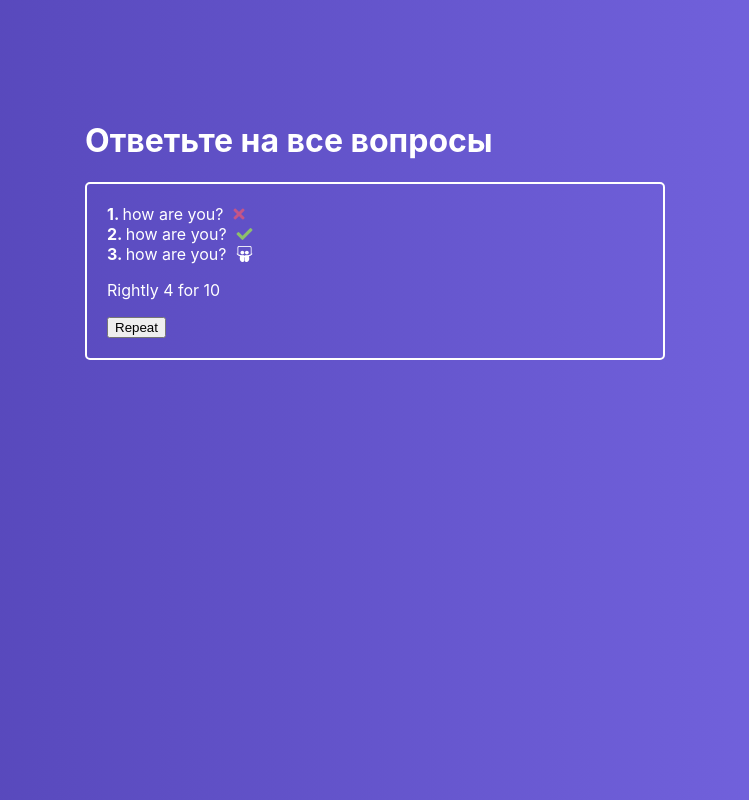
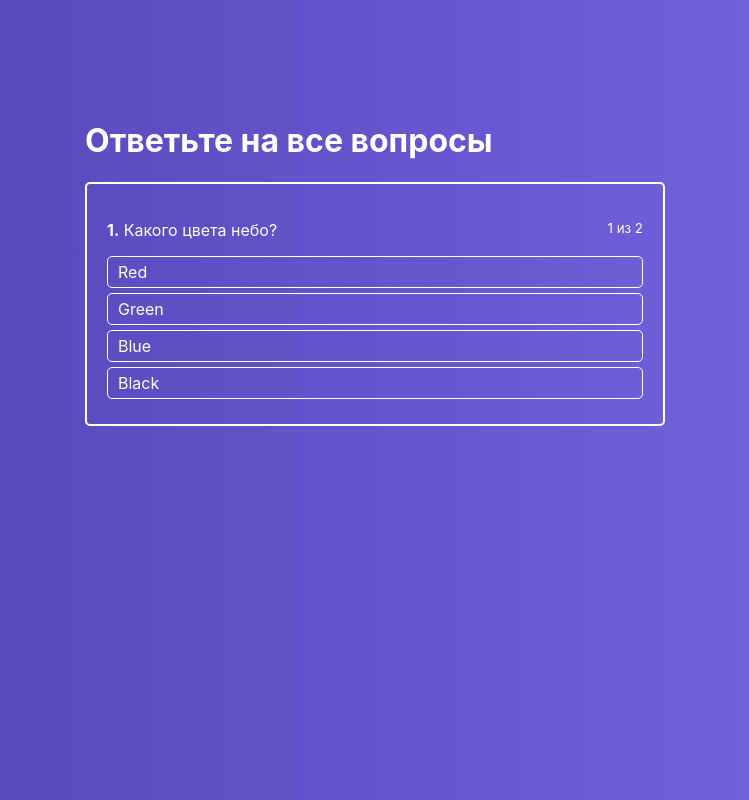
Before and after one commit to GreyTob/React-component-practice, a React (Create React App) app: page / in a window 1280 px wide. Shown: the whole page, without its empty margins (265-1014 px from the left). Built offline with nearby package versions, Linux system fonts and the light colour scheme.

Commit message:
computation results

```diff
--- a/src/components/ActiveQuiz/ActiveQuiz.js
+++ b/src/components/ActiveQuiz/ActiveQuiz.js
@@ -3,28 +3,25 @@
 import AnswerList from "./AnswersList/AnswersList"
 
 const ActiveQuiz = props => {
-  //console.log('ActivQuiz', props)
-  return(
+
+  return (
     <div className={classes.ActiveQuiz}>
-      <p className={classes.Questions}>
+      <p className={classes.Question}>
       <span>
-        <strong>{props.answerNumber}</strong>&nbsp;
+        <strong>{props.answerNumber}.</strong>&nbsp;
         {props.question}
       </span>
+
         <small>{props.answerNumber} из { props.quizLenght }</small>
       </p>
 
-      <ul>
-        <AnswerList
-          state={props.state}
-          answers={props.answers}
-          onAnswerClick={props.onAnswerClick}
-        />
-      </ul>
-
+      <AnswerList
+        state={props.state}
+        answers={props.answers}
+        onAnswerClick={props.onAnswerClick}
+      />
     </div>
   )
 }
 
-
 export default ActiveQuiz
--- a/src/components/ActiveQuiz/ActiveQuiz.module.css
+++ b/src/components/ActiveQuiz/ActiveQuiz.module.css
@@ -7,7 +7,7 @@
     box-sizing: border-box;
 }
 
-.Questions {
+.Question {
     display: flex;
     justify-content: space-between;
 }
--- a/src/components/ActiveQuiz/AnswersList/AnswerItem/AnswerItem.js
+++ b/src/components/ActiveQuiz/AnswersList/AnswerItem/AnswerItem.js
@@ -2,8 +2,6 @@
 import classes from "./AnswerItem.module.css"
 
 const AnswerItem = props => {
-  //console.log(props)
-
   const cls = [classes.AnswerItem]
 
   if (props.state) {
@@ -15,7 +13,7 @@
       className={cls.join(' ')}
       onClick={() => props.onAnswerClick(props.answer.id)}
     >
-      {props.answer.text}
+      { props.answer.text }
     </li>
   )
 }
--- a/src/components/ActiveQuiz/AnswersList/AnswersList.js
+++ b/src/components/ActiveQuiz/AnswersList/AnswersList.js
@@ -3,8 +3,7 @@
 import AnswerItem from "./AnswerItem/AnswerItem"
 
 const AnswersList = props => {
-  //console.log('list', props);
-  return(
+  return (
     <ul className={classes.AnswersList}>
       { props.answers.map((answer, index) => {
         return (
@@ -12,7 +11,7 @@
             key={index}
             answer={answer}
             onAnswerClick={props.onAnswerClick}
-            state={ props.state ? props.state[answer.id] : null}
+            state={props.state ? props.state[answer.id] : null}
           />
         )
       }) }
@@ -20,5 +19,4 @@
   )
 }
 
-
 export default AnswersList
--- a/src/components/FinishedQuiz/FinishedQuiz.js
+++ b/src/components/FinishedQuiz/FinishedQuiz.js
@@ -2,32 +2,59 @@
 import classes from "./FinishedQuiz.module.css"
 
 const FinishedQuiz = props => {
+
+  const successCounter = Object.keys(props.results).reduce((total, key) => {
+    if(props.results[key] === 'success') {
+      total++
+    }
+    return total
+  }, 0)
+
   return (
     <div className={classes.FinishedQuiz}>
       <ul>
-        <li>
-          <strong>1. </strong>
-          how are you?
-          <i className={'fa fa-times '  + classes.error}/>
-        </li>
-        <li>
-          <strong>2. </strong>
-          how are you?
-          <i className={'fa fa-check ' + classes.success}/>
-        </li>
-        <li>
-          <strong>3. </strong>
-          how are you?
-          <i className="fab fa-slideshare"></i>
-        </li>
+
+        { props.quiz.map((quizItem, index)=> {
+          const cls = [
+            'fa',
+            props.results[quizItem.id] === 'error' ? 'fa-times' : 'fa-check',
+            classes[props.results[quizItem.id]]//classes.success or classes.error
+          ]
+
+          // debugger
+
+          return (
+            <li
+              key={index}
+            >
+              <strong>{index + 1}</strong>.&nbsp;
+              {quizItem.question}
+              <i className={ cls.join(' ') }/>
+
+            </li>
+          )
+
+        }) }
+
+
+        {/*<li>*/}
+        {/*  <strong>1. </strong>*/}
+        {/*  {quiz[]}*/}
+        {/*  <i className={'fa fa-times '  + classes.error}/>*/}
+        {/*</li>*/}
+        {/*<li>*/}
+        {/*  <strong>2. </strong>*/}
+        {/*  how are you?*/}
+        {/*  <i className={'fa fa-check ' + classes.success}/>*/}
+        {/*</li>*/}
       </ul>
 
 
 
-      <p>Rightly 4 for 10</p>
+      <p>Rightly { successCounter } for { props.quiz.length }</p>
 
       <div>
-        <button>Repeat</button>
+        <button onClick={props.onRetry}>Repeat</button>
       </div>
     </div>
   )
--- a/src/containers/Quiz/Quiz.js
+++ b/src/containers/Quiz/Quiz.js
@@ -5,12 +5,13 @@
 
 class Quiz extends Component {
   state = {
-    isFinished: true,
+    results: {},// {[id]: success error}
+    isFinished: false,
     activeQuestions: 0,
-    answerState: null,
+    answerState: null,// {[id]: 'success' 'error'}
     quiz: [
       {
-        questions: 'Какого цвета небо?',
+        question: 'Какого цвета небо?',
         rightAnswerId: 3,
         id: 1,
         answers: [
@@ -21,7 +22,7 @@
         ]
       },
       {
-        questions: 'Какого цвета негр?',
+        question: 'Какого цвета негр?',
         rightAnswerId: 4,
         id: 2,
         answers: [
@@ -36,6 +37,8 @@
 
   onAnswerClickHandler = (answerId) => {
 
+    // console.log('results: ',this.state.results)
+
     if (this.state.answerState) {
       const key = Object.keys(this.state.answerState)[0]
       if (this.state.answerState[key] === 'success') {
@@ -43,14 +46,19 @@
       }
     }
 
-    console.log('answerId: ', answerId)
+    // console.log('answerId: ', answerId)
 
     const question = this.state.quiz[this.state.activeQuestions]
+    const results = this.state.results
 
     if (question.rightAnswerId === answerId) {
+      if (!results[question.id]) {
+        results[question.id] = 'success'
+      }
 
       this.setState({
-        answerState: { [answerId]: 'success' }
+        answerState: { [answerId]: 'success' },
+        results//results: results
       })
 
       const timeout = window.setTimeout(() => {
@@ -67,8 +75,10 @@
         window.clearTimeout(timeout)
       }, 1000)
     } else {
+      results[question.id] = 'error'
       this.setState({
-        answerState: { [answerId]: 'error' }
+        answerState: { [answerId]: 'error' },
+        results: results //или просто results
       })
     }
   }
@@ -77,10 +87,18 @@
     return this.state.activeQuestions + 1 === this.state.quiz.length
   }
 
+  retryHandler = () => {
+    this.setState({
+      results: {},
+      isFinished: false,
+      activeQuestions: 0,
+      answerState: null,
+    })
+  }
+
   render() {
     return (
       <div className={classes.Quiz}>
-
 
         <div className={classes.QuizWrapper}>
           <h1>Ответьте на все вопросы</h1>
@@ -88,11 +106,13 @@
           {
             this.state.isFinished
               ? <FinishedQuiz
-                  //repeat={this.setState({isFinished: true})}
+                  results={this.state.results}
+                  quiz={this.state.quiz}
+                  onRetry={this.retryHandler}
                 />
               : <ActiveQuiz
                   answers={this.state.quiz[this.state.activeQuestions].answers}
-                  question={this.state.quiz[this.state.activeQuestions].questions}
+                  question={this.state.quiz[this.state.activeQuestions].question}
                   onAnswerClick={this.onAnswerClickHandler}
                   quizLenght={this.state.quiz.length}
                   answerNumber={this.state.activeQuestions + 1}
```
